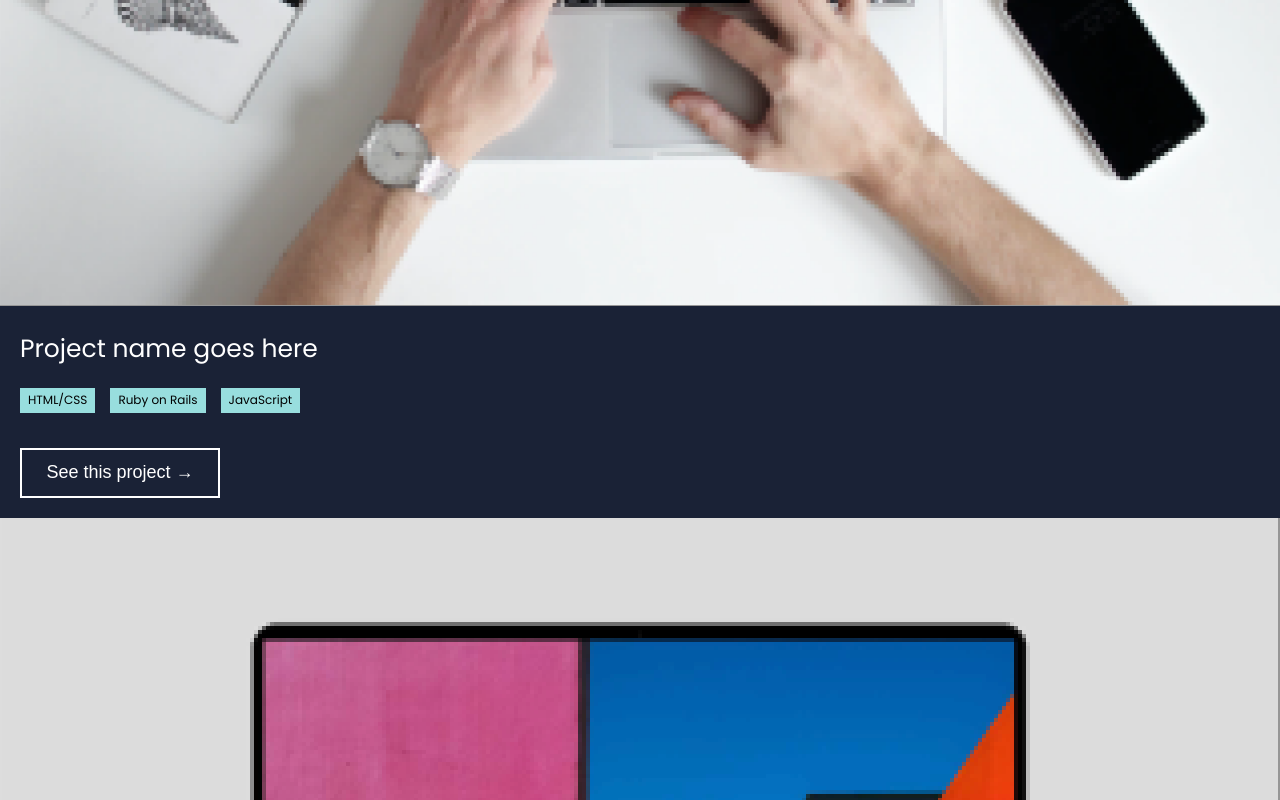
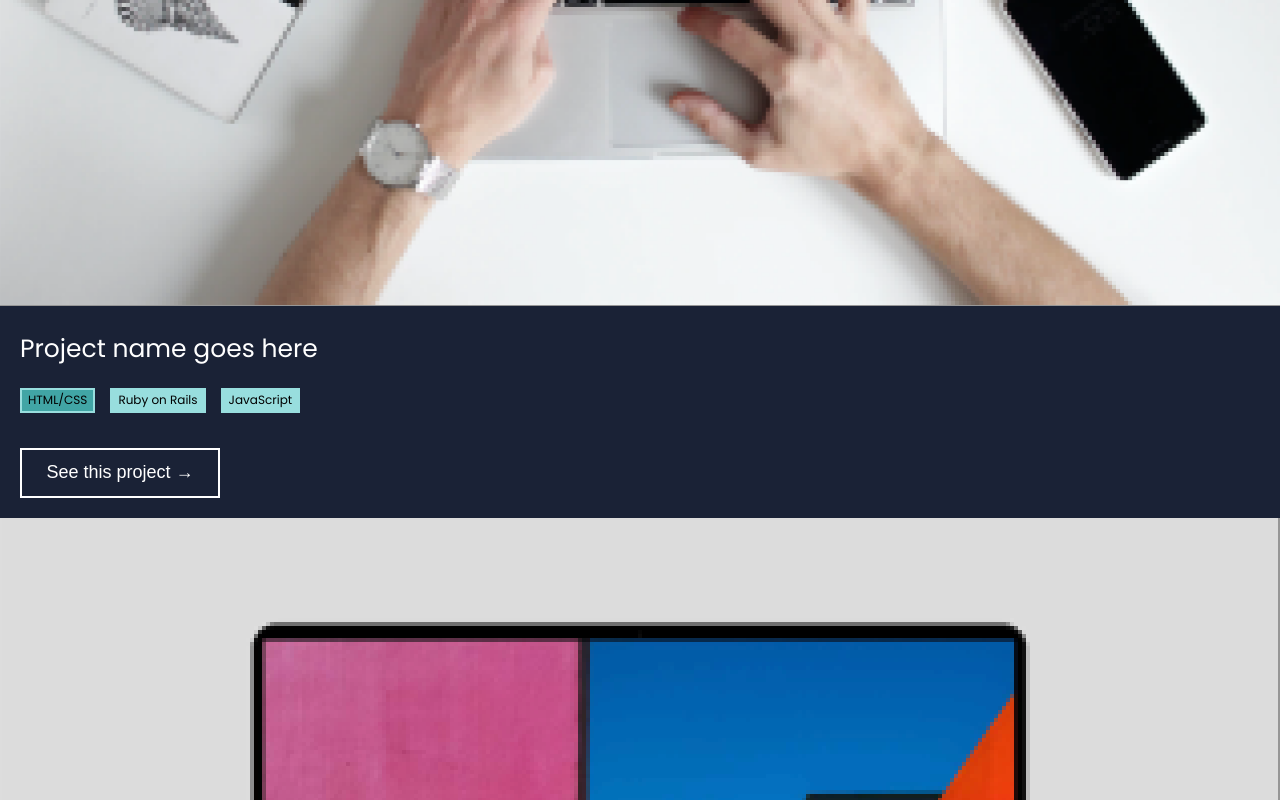
Before and after one commit to emyrue/Portfolio, a website: page index.html in a window 1280 px wide. In both pictures the pointer is over the button "HTML/CSS". Shown: the part 805-1605 px from the top of the page. Drawn offline with Linux system fonts and the light colour scheme.

Commit message:
Added buttons:hover

```diff
--- a/style.css
+++ b/style.css
@@ -87,6 +87,9 @@ h2 {
   margin: 20px;
 }
 
+.grid-container {
+  display: grid;
+}
 .project {
   background-color: #1a2236;
 }
@@ -123,6 +126,10 @@ h2 {
   flex-basis: auto;
 }
 
+.buttons:hover {
+  background-color: #41a5a5;
+}
+
 .see-project {
   background-color: #1a2236;
   color: white;
```
Also changed, not shown: index.html (+2 -0 lines).
